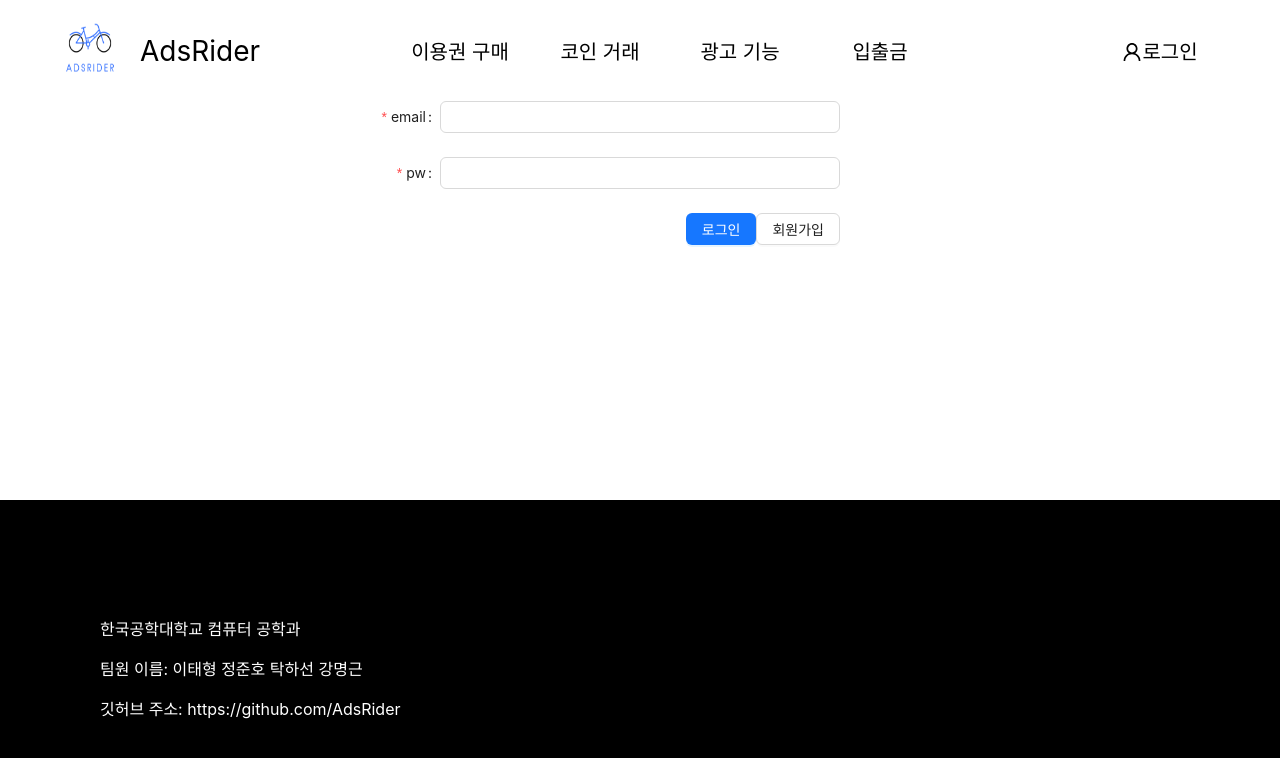
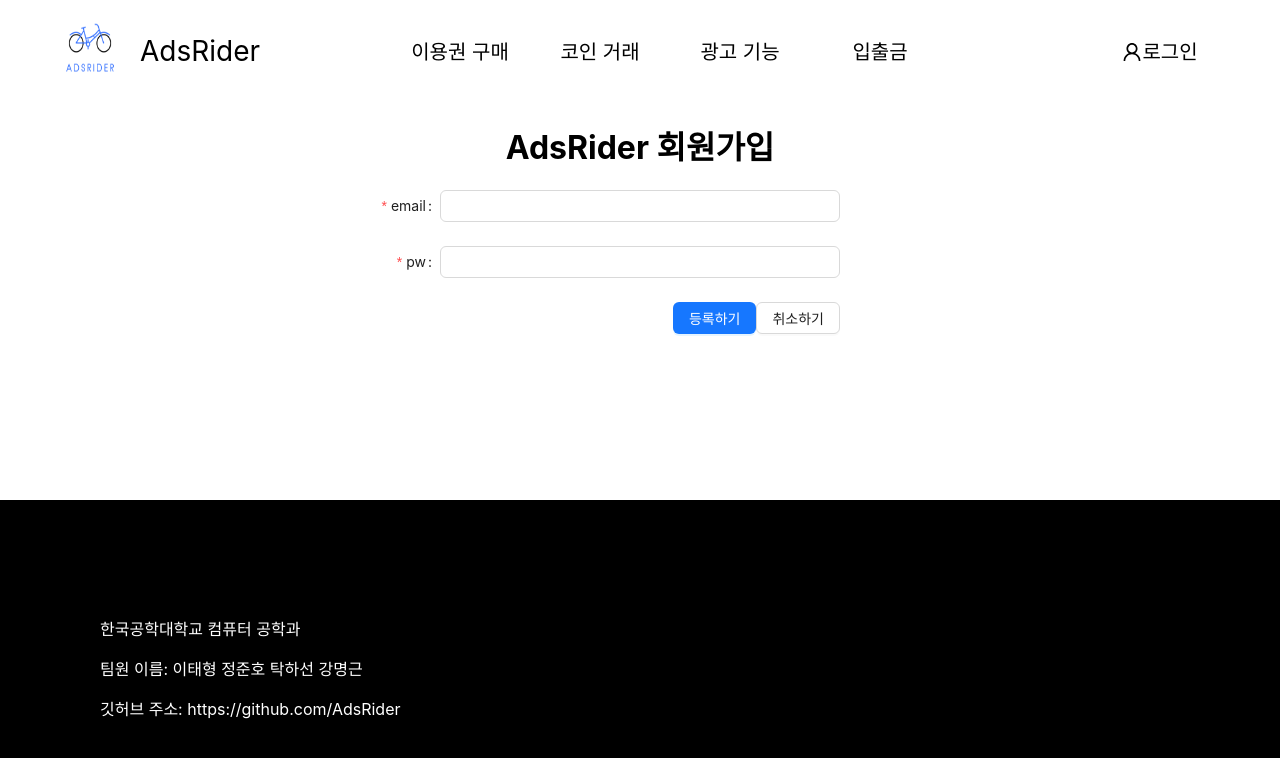
Before and after one commit to oni-nick/korthodox, a React (Create React App) app: page /Register in a window 1280 px wide. Shown: the top 758 px of the page. Built offline with nearby package versions, Linux system fonts and the light colour scheme; no server answers.

Commit message:
로그인, 회원가입 페이지 수정

```diff
--- a/src/Login/index.tsx
+++ b/src/Login/index.tsx
@@ -1,7 +1,7 @@
 import styled from 'styled-components';
 import axios, { AxiosError } from 'axios';
 import { Button, Form, Input } from 'antd';
-import { useNavigate } from 'react-router-dom';
+import { Link, useNavigate } from 'react-router-dom';
 import { useState } from 'react';
 import { UserInfo, useUserDispatch } from '../context/user';
 
@@ -17,6 +17,9 @@ const ButtonWrapper = styled.div`
 `;
 const WariningMessage = styled.p`
     color: red;
+    text-align: center;
+`;
+const Title = styled.h1`
     text-align: center;
 `;
 
@@ -45,10 +48,10 @@ const Login = () => {
                 password: values.pw,
             });
             dispatch({ type: 'LOG_IN', data: user.data });
-            navigate('/')
+            navigate('/');
         } catch (e) {
             const axiosError = e as AxiosError;
-            if (axiosError.status === 400) {
+            if (axiosError.response?.status === 400) {
                 setErrMessage('잘못된 id 혹은 password 입니다.');
             } else {
                 setErrMessage('예기치 못한 에러가 발생하였습니다 잠시후 시도해주세요.');
@@ -59,6 +62,7 @@ const Login = () => {
 
     return (
         <>
+            <Title>로그인</Title>
             <LoginForm
                 {...layout}
                 onFinish={onFinish}
@@ -74,7 +78,7 @@ const Login = () => {
                 <Form.Item {...tailLayout}>
                     <ButtonWrapper>
                         <Button type="primary" htmlType="submit">로그인</Button>
-                        <Button htmlType="button">회원가입</Button>
+                        <Link to="/register"><Button htmlType="button">회원가입</Button></Link>
                     </ButtonWrapper>
                 </Form.Item>
             </LoginForm>
--- a/src/Register/index.tsx
+++ b/src/Register/index.tsx
@@ -1,9 +1,8 @@
 import styled from 'styled-components';
 import axios, { AxiosError } from 'axios';
 import { Button, Form, Input } from 'antd';
-import { useNavigate } from 'react-router-dom';
+import { Link, useNavigate } from 'react-router-dom';
 import { useState } from 'react';
-import { UserInfo, useUserDispatch } from '../context/user';
 
 const LoginForm = styled(Form)`
     margin-left: auto;
@@ -19,6 +18,9 @@ const WariningMessage = styled.p`
     color: red;
     text-align: center;
 `;
+const Title = styled.h1`
+    text-align: center;
+`;
 
 const layout = {
     labelCol: { span: 4 },
@@ -29,10 +31,8 @@ const tailLayout = {
 };
 
 const Register = () => {
-
     const [form] = Form.useForm();
     const [errMessage, setErrMessage] = useState('');
-    const dispatch = useUserDispatch();
     const navigate = useNavigate();
 
     const onReset = () => {
@@ -41,16 +41,15 @@ const Register = () => {
 
     const onFinish = async (values: any) => {
         try {
-            const user = await axios.post<UserInfo>('/api/user/login', {
+            await axios.post('/api/user/signin', {
                 email: values.email,
                 password: values.pw,
             });
-            dispatch({ type: 'LOG_IN', data: user.data });
-            navigate('/')
+            navigate('/login');
         } catch (e) {
             const axiosError = e as AxiosError;
-            if (axiosError.status === 400) {
-                setErrMessage('잘못된 id 혹은 password 입니다.');
+            if (axiosError.response?.status === 400) {
+                setErrMessage('이미 등록된 ID 입니다.');
             } else {
                 setErrMessage('예기치 못한 에러가 발생하였습니다 잠시후 시도해주세요.');
             }
@@ -60,6 +59,7 @@ const Register = () => {
 
     return (
         <>
+            <Title>AdsRider 회원가입</Title>
             <LoginForm
                 {...layout}
                 onFinish={onFinish}
@@ -74,8 +74,8 @@ const Register = () => {
                 </Form.Item>
                 <Form.Item {...tailLayout}>
                     <ButtonWrapper>
-                        <Button type="primary" htmlType="submit">로그인</Button>
-                        <Button htmlType="button">회원가입</Button>
+                        <Button type="primary" htmlType="submit">등록하기</Button>
+                        <Link to="/login"><Button htmlType="button">취소하기</Button></Link>
                     </ButtonWrapper>
                 </Form.Item>
             </LoginForm>
```
